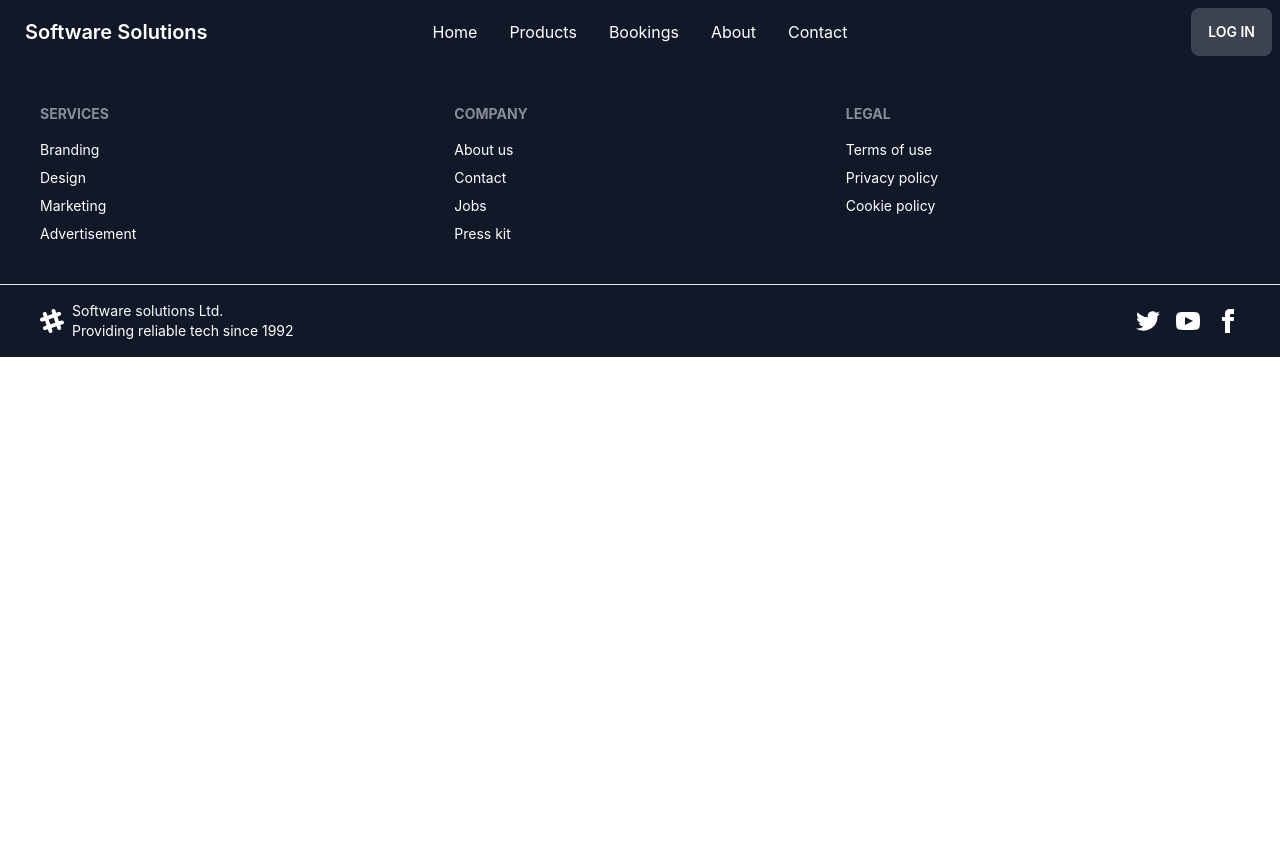
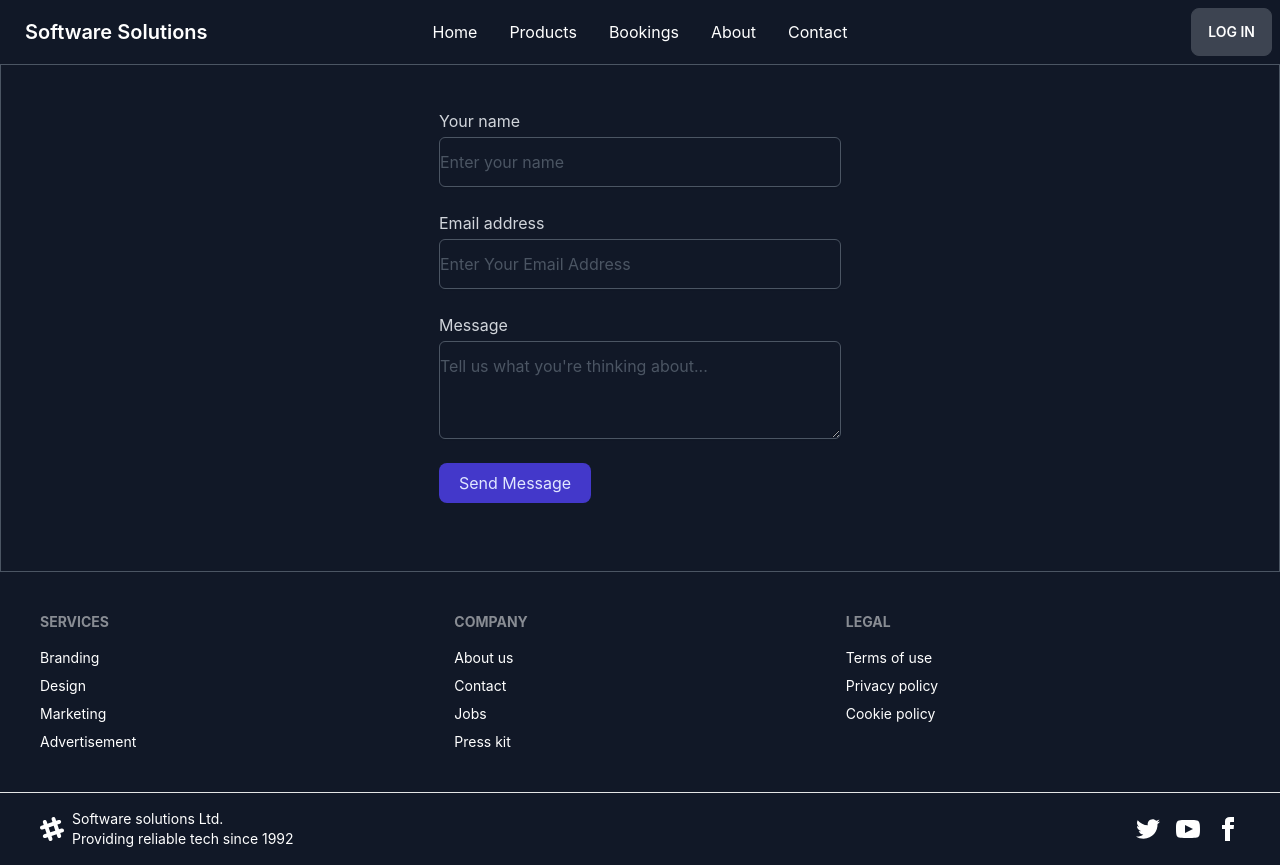
Before and after one commit to rumon5h/software-soluations, a React (Create React App) app: page /contact in a window 1280 px wide. Before the commit the page ends 800 px from the top, so only its background shows below. Built offline with nearby package versions, Linux system fonts and the light colour scheme.

Commit message:
contact form updated

```diff
--- a/src/App.js
+++ b/src/App.js
@@ -1,4 +1,5 @@
 import { Route, Routes } from 'react-router-dom';
+import Contact from './components/Contact/Contact';
 import Footer from './components/Footer/Footer';
 import Home from './components/Home/Home';
 import Navbar from './components/Navbar/Navbar';
@@ -9,6 +10,7 @@ function App() {
       <Navbar/>
       <Routes>
         <Route path='/' element={<Home/>}></Route>
+        <Route path='/contact' element={<Contact/>}></Route>
       </Routes>
       <Footer/>
     </div>
--- /dev/null
+++ b/src/components/Contact/Contact.js
@@ -0,0 +1,70 @@
+import React from 'react';
+
+
+const Contact = () => {
+    const handleEvent = (event) => {
+        event.preventDefault();
+
+
+        const data = {
+            name: event.target.name.value,
+            email: event.target.email.value,
+            message: event.target.message.value
+        };
+        console.log(data);
+    };
+    return <div className='bg-gray-900 border border-gray-600 py-5'>
+        <div className="w-[350px] lg:w-[450px] mx-auto">
+            <div className="p-6  sm:rounded-md ">
+                <form onSubmit={handleEvent}>
+                    <label className="block mb-6">
+                        <span className="text-gray-300">Your name</span>
+                        <input
+                            name="name"
+                            type="text"
+                            className=" border py-3 block w-full mt-1 border-gray-600 rounded-md shadow-sm focus:border-indigo-300 focus:ring focus:ring-indigo-200 focus:ring-opacity-50 bg-transparent placeholder-gray-600 text-gray-300"
+                            placeholder="Enter your name"
+                        />
+                    </label>
+                    <label className="block mb-6">
+                        <span className="text-gray-300">Email address</span>
+                        <input
+                            name="email"
+                            type="email"
+                            className=" border py-3 block w-full mt-1 border-gray-600 rounded-md shadow-sm focus:border-indigo-300 focus:ring focus:ring-indigo-200 focus:ring-opacity-50 bg-transparent placeholder-gray-600 text-gray-300"
+                            placeholder="Enter Your Email Address"
+                            required
+                        />
+                    </label>
+                    <label className="block mb-6">
+                        <span className="text-gray-300">Message</span>
+                        <textarea
+                            name="message"
+                            className=" border py-3 block w-full mt-1 border-gray-600 rounded-md shadow-sm focus:border-indigo-300 focus:ring focus:ring-indigo-200 focus:ring-opacity-50 bg-transparent placeholder-gray-600 text-gray-300"
+                            rows="3"
+                            placeholder="Tell us what you're thinking about..."
+                        ></textarea>
+                    </label>
+                    <div className="mb-6">
+                        <button
+                            type="submit"
+                            className="
+                        h-10
+                        px-5
+                        text-indigo-100
+                        bg-indigo-700
+                        rounded-lg
+                        transition-colors
+                        duration-150
+                        focus:shadow-outline
+                        hover:bg-indigo-800" >
+                            Send Message
+                        </button>
+                    </div>
+                </form>
+            </div>
+        </div>
+    </div>
+};
+
+export default Contact;
```
